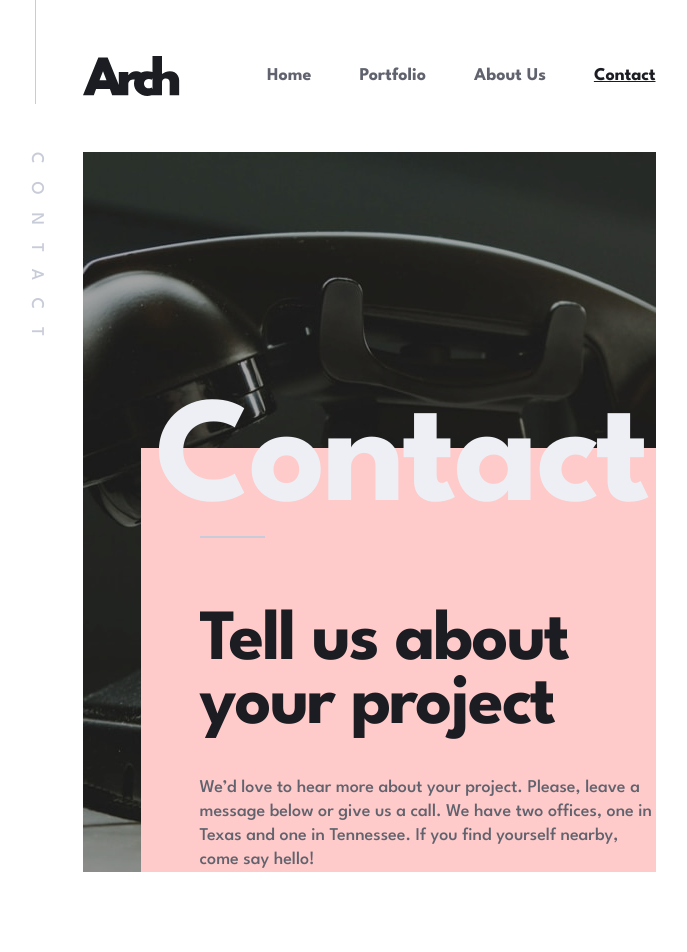
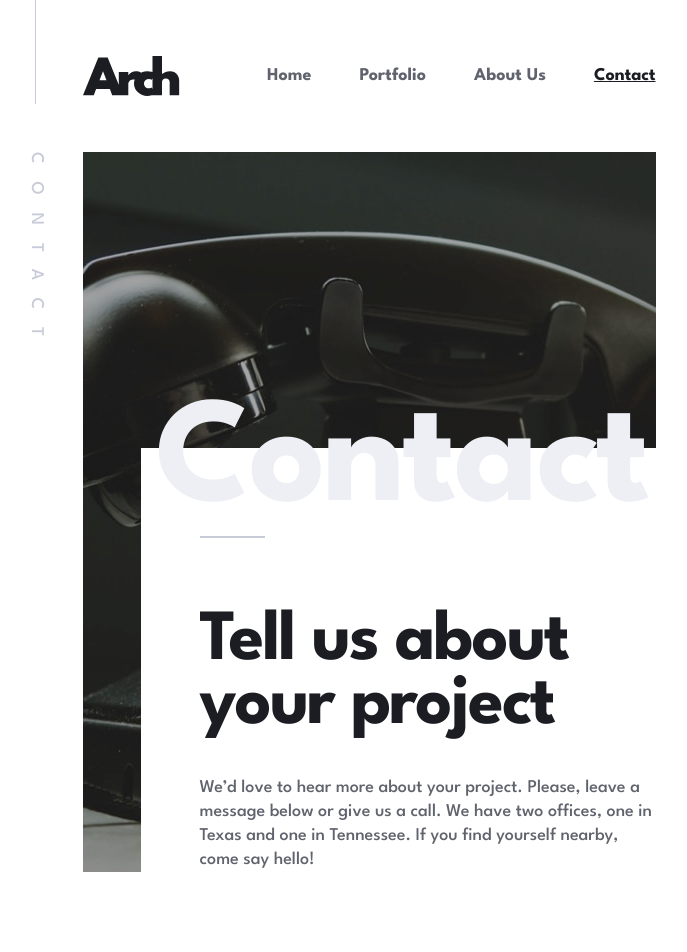
Before and after one commit to richieAiello/arch-studio-website, a React (Vite) app: page /contact in a window 1280 px wide. Shown: the top 952 px of the page, without its empty margins (271-958 px from the left). Built offline with nearby package versions, Linux system fonts and the light colour scheme.

Commit message:
Corrected styles for SharedHero.jsx on safari

```diff
--- a/src/components/shared/SharedHero.jsx
+++ b/src/components/shared/SharedHero.jsx
@@ -5,7 +5,7 @@ const SharedHero = props => {
     <section className="container--small relative mb-[22.8125rem] md:mb-[12.5rem]">
       <div className="bg-[rgba(0,0,0,.35)] h-[240px] w-full md:h-[720px] lg:w-[635px]">
         <div
-          className="accent--hero absolute bg-red-200 max-w-[343px] left-0 top-[195px] pl-8 pr-4 pt-16
+          className="accent--hero absolute bg-white max-w-[343px] left-0 top-[195px] pl-8 pr-4 pt-16
           sm:pr-0 md:right-0 md:bottom-0 md:left-[unset] md:top-[unset] md:max-w-[515px] md:pt-[5.5rem] md:pl-[3.6875rem]
           lg:pt-40 lg:pl-[11.375rem] lg:max-w-[628px]"
         >
```
